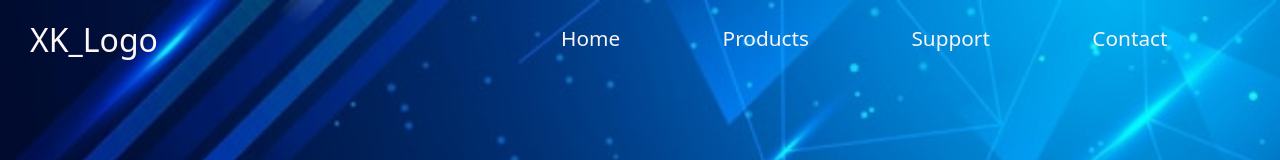
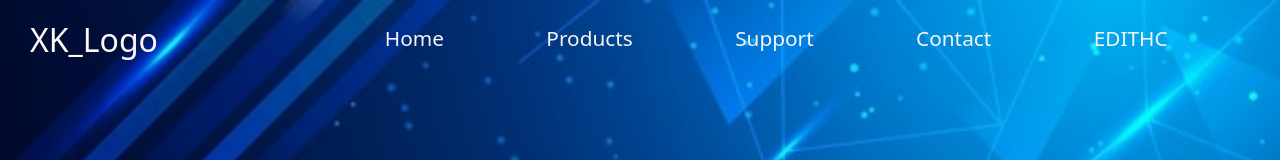
Before and after one commit to EdithConfigurado/C-Users-Edith-Castellanos-OneDrive-Escritorio-HOMEPAGES-20220903T150922Z-001-HOMEPAGES, a plain HTML site: page index.html in a window 1280 px wide. Shown: the top 160 px of the page. Drawn offline with nearby package versions, Linux system fonts and the light colour scheme.

Commit message:
se agrega el mensaje

```diff
--- a/index.html
+++ b/index.html
@@ -33,7 +33,8 @@
                         <li><a href="#">Products</a></li>
                         <li><a href="#">Support</a></li>
                         <li><a href="#">Contact</a></li>
-                    </ul><!--Actuatilizamos icónos **línea 20 link...fontawesome-->
+                        <li><a href="#">EDITHC</a></li>
+                     </ul><!--Actuatilizamos icónos **línea 20 link...fontawesome-->
                     <!--Cuando le demos clic a este icóno se va ha desplegar.-->
                     <div class="menu-bar">
                         <i class="fas fa-bars" id="menu-bar"></i>
```
